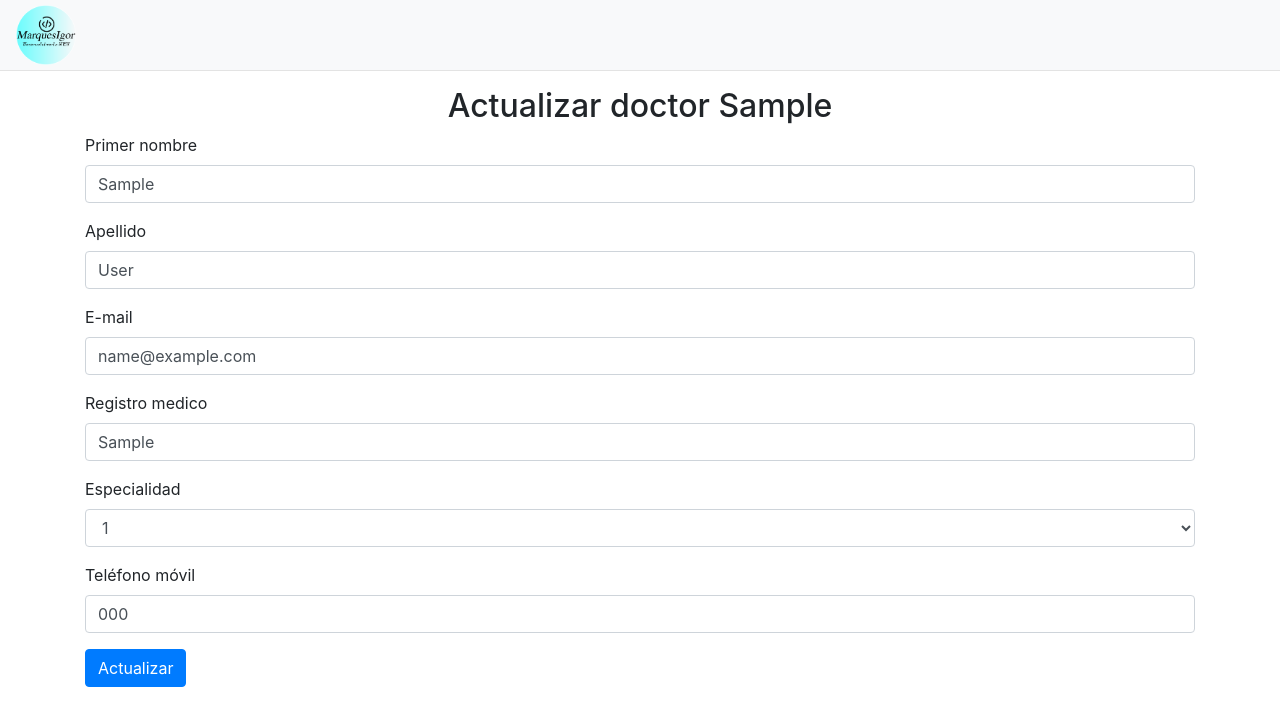
After one commit to IgorStrauss/control-clinic, a Flask app: page /atualizar/medico/1 in a window 1280 px wide. The commit adds this page. Shown: the top 726 px of the page. Run offline with Flask 3, Linux system fonts and the light colour scheme; tables that the repository leaves empty hold one stand-in row (values such as "Sample post"); parts of the project's set-up code (start-up, migrations or seed data) failed here and were passed over; some libraries are stand-ins or nearby versions.

Commit message:
Renderizando pagina listando 1 medico e pagina update medico

```diff
--- a/control_clinic/forms.py
+++ b/control_clinic/forms.py
@@ -188,3 +188,38 @@ class DoctorForm(FlaskForm):
     specialty = StringField(
         "specialty", validators=[DataRequired("Este campo é obrigatório.")]
     )
+
+
+class DoctorUpdateForm(FlaskForm):
+    firstname = StringField(
+        "firstname",
+        validators=[
+            Length(min=3, max=45, message="Mínimo 3 caractere, máximo 45 caracteres"),
+        ],
+    )
+    lastname = StringField(
+        "lastname",
+        validators=[
+            Length(min=3, max=45, message="Mínimo 3 caractere, máximo 45 caracteres"),
+        ],
+    )
+    email = StringField(
+        "email",
+        validators=[
+            Email("Endereço de e-mail inválido."),
+        ],
+    )
+    register = StringField(
+        "register",
+        validators=[
+            Length(min=3, max=45, message="Mínimo 3 caractere, máximo 45 caracteres"),
+        ],
+    )
+    phone = StringField(
+        "phone",
+        validators=[
+            Length(min=10, max=15,
+                   message="Mínimo 10 caracteres, máximo 15 caracteres"),
+        ],
+    )
+    specialty = StringField()
--- /dev/null
+++ b/control_clinic/templates/doctors/update_doctor.html
@@ -0,0 +1,74 @@
+{% extends "forms/base.html" %}
+{% block title %}<title>Actualizar doctor</title>{% endblock title %}
+{% block content %}
+<section>
+  {% include "forms/_navbar-register.html" %}
+</section>
+<section>
+  {% include "partials/_messages.html" %}
+  <div class="container-sm mt-3">
+    <h2 class="text-center">Actualizar doctor {{ doctor.firstname }}</h2>
+    <form action="{{ url_for('update_doctor', id=doctor.id) }}" method="POST" enctype="multipart/form-data">
+      <input type="hidden" name="csrf_token" value="{{ csrf_token() }}">
+      {{ form.hidden_tag() }}
+
+      <div class="form-group">
+        <label for="firstname">Primer nombre</label>
+        <input type="text" class="form-control" id="firstname" name="firstname"  autocomplete="off" value="{{ doctor.firstname }}"
+          autocapitalize="words">
+        {% if form.firstname.errors %}
+        <ul class="errors">
+          {% for error in form.firstname.errors %}
+          <li>{{ error }}</li>
+          {% endfor %}
+        </ul>
+        {% endif %}
+      </div>
+
+      <div class="form-group">
+        <label for="lastname">Apellido</label>
+        <input type="text" class="form-control" id="lastname" name="lastname"  autocomplete="off" value="{{ doctor.lastname }}"
+          autocapitalize="words">
+        {% if form.lastname.errors %}
+        <ul class="errors">
+          {% for error in form.lastname.errors %}
+          <li>{{ error }}</li>
+          {% endfor %}
+        </ul>
+        {% endif %}
+      </div>
+
+      <div class="form-group">
+        <label for="email">E-mail</label>
+        <input type="email" class="form-control" id="email" name="email" aria-describedby="emailHelp"  value="{{ doctor.email }}">
+        {% if form.email.errors %}
+        <ul class="errors">
+          {% for error in form.email.errors %}
+          <li>{{ error }}</li>
+          {% endfor %}
+        </ul>
+        {% endif %}
+      </div>
+      <div class="form-group">
+        <label for="register">Registro medico</label>
+        <input type="text" class="form-control" id="register" name="register" value="{{ doctor.register }}" autocomplete="off" autocapitalize="no">
+     </div>
+      <div class="form-group">
+        <label for="specialty">Especialidad</label>
+        <select class="form-control" id="specialty" name="specialty">
+          <option value="{{ doctor.specialty }}">{{ doctor.specialty }}</option>
+          {% for specialidad  in specialidads %}
+            <option value="{{ specialidad.name }}">{{ specialidad.name }}</option>
+          {% endfor %}
+        </select>
+    </div>
+      <div class="form-group">
+        <label for="phone">Teléfono móvil</label>
+        <input type="text" class="form-control" id="phone" name="phone"  autocomplete="off" value="{{ doctor.phone.phone }}">
+      </div>
+
+      <button type="submit" class="btn btn-primary">Actualizar</button>
+    </form>
+  </div>
+</section>
+{% endblock content %}
--- a/control_clinic/templates/employees/list_employees.html
+++ b/control_clinic/templates/employees/list_employees.html
@@ -7,7 +7,7 @@
 </section>
 <section>
     <div class="container-sm text-center">
-    <h3>Lista de empeleados</h3>
+    <h3 class="mt-1">Lista de empeleados</h3>
     </div>
 </section>
 <section>
--- a/control_clinic/templates/partials/_navbar.html
+++ b/control_clinic/templates/partials/_navbar.html
@@ -35,7 +35,7 @@
             <a class="dropdown-item" href="{{ url_for('register_doctor') }}">Registrar Medico</a>
             <a class="dropdown-item" href="{{ url_for('register_employee') }}">Registrar Empleado</a>
             <div class="dropdown-divider"></div>
-            <a class="dropdown-item" href="{{ url_for('list_medicos') }}">Lista de medicos</a>
+            <a class="dropdown-item" href="{{ url_for('list_doctors') }}">Lista de medicos</a>
             <a class="dropdown-item" href="{{ url_for('list_employees') }}">Lista de empleados</a>
           </div>
         </li>
--- a/control_clinic/templates/patients/list_patients.html
+++ b/control_clinic/templates/patients/list_patients.html
@@ -7,7 +7,7 @@
 </section>
 <section>
     <div class="container-sm text-center mb-2">
-    <h3>Lista de clientes</h3>
+    <h3 class="mt-1">Lista de clientes</h3>
 </div>
 </section>
 <section>
--- a/control_clinic/views.py
+++ b/control_clinic/views.py
@@ -2,8 +2,8 @@ from flask import flash, redirect, render_template, request, url_for
 from sqlalchemy import desc
 from werkzeug.security import generate_password_hash
 
-from .forms import (DoctorForm, EmployeeForm, EmployeeUpdateForm, PatientForm,
-                    SpecialtyForm)
+from .forms import (DoctorForm, DoctorUpdateForm, EmployeeForm,
+                    EmployeeUpdateForm, PatientForm, SpecialtyForm)
 from .models import (Doctor, Doctor_phone, Doctor_specialty, Employee_phone,
                      Employees, Patient, Patient_phone, db)
 
@@ -147,10 +147,59 @@ def init_app(app):
             "forms/register-doctor.html", specialidads=specialidads, form=form
         )
 
-    @app.route("/listar/medicos", endpoint="list_medicos")
+    @app.route("/listar/medico/<int:id>", endpoint="list_doctor")
+    def list_doctor(id):
+        doctor = Doctor.query.get_or_404(id)
+        return render_template("doctors/list_doctor.html", doctor=doctor)
+
+    @app.route("/atualizar/medico/<int:id>", methods=["GET", "POST"], endpoint="update_doctor")
+    def update_doctor(id):
+        form = DoctorUpdateForm()
+        doctor = Doctor.query.get(id)
+        doctor_phone = doctor.phone
+        doctor_specialty = doctor.specialty
+        specialidads = Doctor_specialty.query.all()
+
+        if form.validate_on_submit():
+            if form.firstname.data:
+                doctor.firstname = form.firstname.data.upper()
+            if form.lastname.data:
+                doctor.lastname = form.lastname.data.upper()
+            if form.email.data:
+                doctor.email = form.email.data
+            if form.register.data:
+                doctor.register = form.register.data
+
+            # Atualize a especialidade do médico se um novo valor for selecionado no formulário
+            if form.specialty.data:
+                doctor.specialty = form.specialty.data
+
+            # Atualize o número de telefone se um novo número for fornecido no formulário
+            if form.phone.data:
+                doctor_phone.phone = form.phone.data
+
+            db.session.commit()
+            flash("Dados do médico atualizados com sucesso", "success")
+            return redirect(url_for("list_doctor", id=id))
+
+        form.firstname.data = doctor.firstname
+        form.lastname.data = doctor.lastname
+        form.email.data = doctor.email
+        form.register.data = doctor.register
+
+        # Preenche o campo de especialidade com o valor atual
+        form.specialty.data = doctor_specialty
+
+        # Preenche o campo de telefone com o número de telefone atual
+        if doctor_phone:
+            form.phone.data = doctor_phone.phone
+
+        return render_template("doctors/update_doctor.html", form=form, doctor=doctor, doctor_phone=doctor_phone, doctor_specialty=doctor_specialty, specialidads=specialidads)
+
+    @app.route("/listar/medicos", endpoint="list_doctors")
     def list_medicos():
-        medicos = Doctor.query.all()
-        return render_template("doctors/list_medicos.html", medicos=medicos)
+        doctors = Doctor.query.all()
+        return render_template("doctors/list_doctors.html", doctors=doctors)
 
     @app.route(
         "/cadastro/especialidade",
```
Also changed, not shown: control_clinic/templates/doctors/list_doctor.html (added, +50 -0 lines), control_clinic/templates/doctors/list_doctors.html (renamed from control_clinic/templates/doctors/list_medicos.html, +11 -11 lines).
